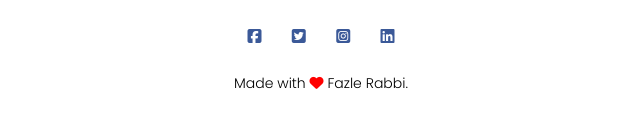
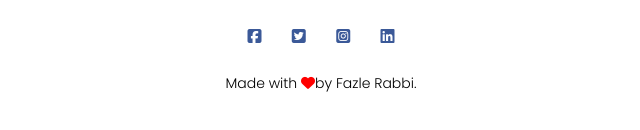
Before and after one commit to FazlerabbiPhero/A-new-website, a plain HTML site: page index.html in a window 1280 px wide. Shown: the part 4306-4436 px from the top of the page, 319-959 px from the left. Drawn offline with Linux system fonts and the light colour scheme.

Commit message:
Update index.html

```diff
--- a/index.html
+++ b/index.html
@@ -157,7 +157,7 @@
         <i class="fab fa-instagram-square"></i>
         <i class="fab fa-linkedin"></i>
     </div>
-    <p>Made with <i class="fas fa-heart"></i> Fazle Rabbi.</p>
+    <p>Made with <i class="fas fa-heart"></i>by Fazle Rabbi.</p>
 </section>
 
 
```
